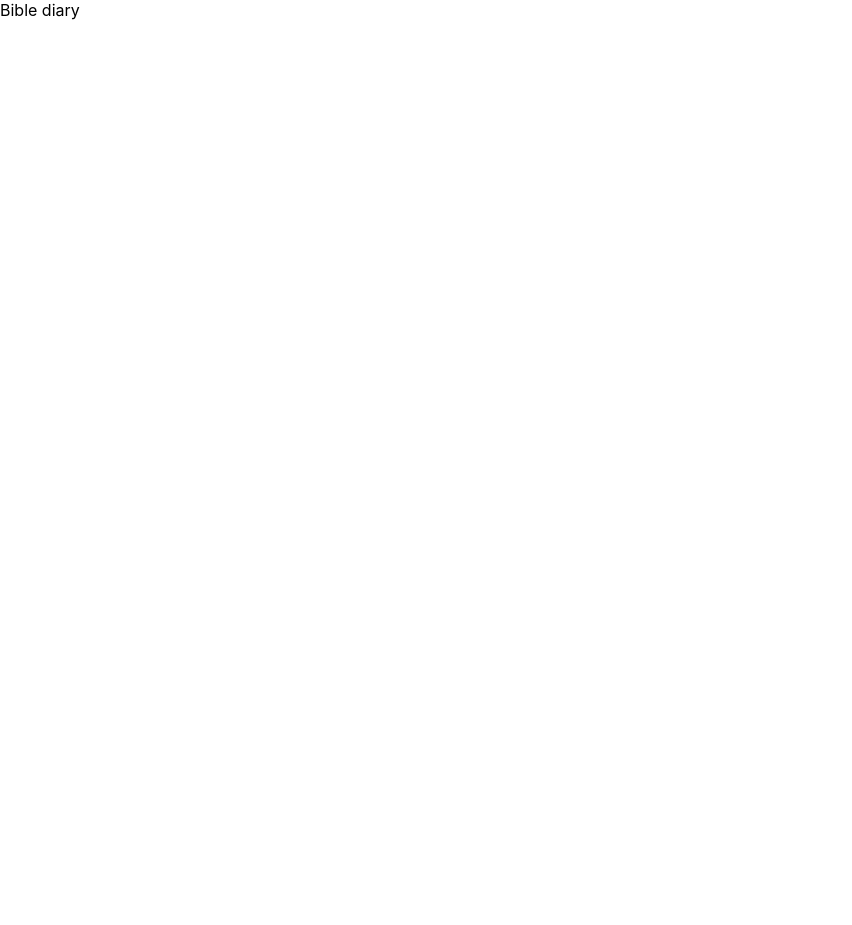
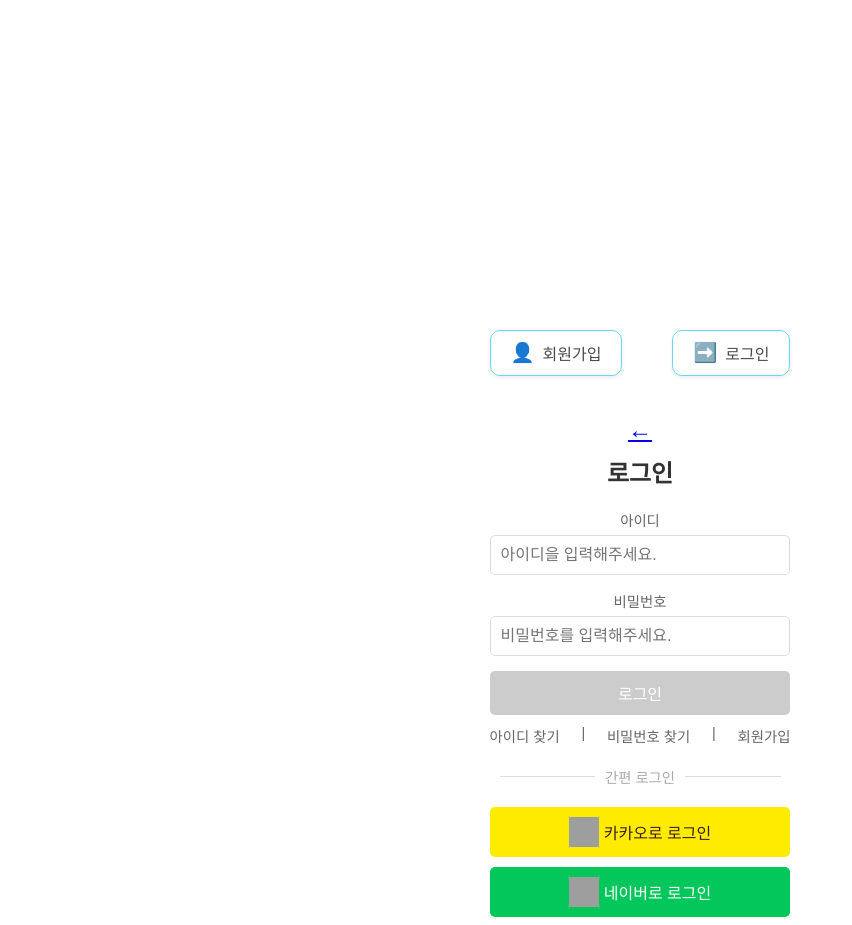
Before and after one commit to Hoya0718/Hoya0718-BibleTodolistC, a React (Create React App) app in the folder bibletodolist/: page / in a window 1280 px wide. Shown: the top 925 px of the page, without its empty margins (0-852 px from the left). Before the commit the page ends 800 px from the top, so only its background shows below. Built offline with nearby package versions, Linux system fonts and the light colour scheme; grey boxes are pictures that could not be loaded.

Commit message:
login페이지, 초기 페이지 생성 2024-11-11 22:23

```diff
--- a/bibletodolist/src/App.js
+++ b/bibletodolist/src/App.js
@@ -1,9 +1,12 @@
-import React from 'react';
-import Hello from './Hello';
+import React from "react";
+import Hello from "./Hello";
+import Login from "./Login";
+
 function App() {
   return (
     <div className="App">
-      <Hello></Hello>
+      <Hello />
+      <Login />
     </div>
   );
 }
--- /dev/null
+++ b/bibletodolist/src/Hello.css
@@ -0,0 +1,74 @@
+* {
+    margin: 0;
+    padding: 0;
+    box-sizing: border-box;
+    font-family: Arial, sans-serif;
+}
+
+
+body {
+    display: flex;
+    justify-content: center;
+    align-items: center;
+    height: 100vh;
+    /*background-image: url('/img/introview.jpg');*/
+    background-size: cover;
+    background-position: center;
+}
+
+
+.container {
+    text-align: center;
+    color: #4a4a4a;
+}
+
+
+#title {
+    font-size: 3.5rem;
+    font-family: 'Georgia', serif;
+    color: #4a4a4a;
+    margin-bottom: 25px;
+    padding-top: 170px;
+
+}
+
+
+.open-btn {
+    display: inline-block;
+    padding: 5px 15px;
+    margin-bottom: 400px;
+    font-size: 1.5rem;
+    color: #4a4a4a;
+    background: #acb6e5;
+    background: -webkit-linear-gradient(to right, #86fde8, #acb6e5);
+    background: linear-gradient(to right, #86fde8, #acb6e5);
+    border-radius: 20px;
+    text-decoration: none;
+}
+
+
+.bottom-buttons {
+    display: flex;
+    justify-content: center;
+    gap: 50px;
+}
+
+
+.btn {
+    display: flex;
+    align-items: center;
+    padding: 10px 20px;
+    font-size: 1rem;
+    color: #4a4a4a;
+    background-color: white;
+    border-radius: 10px;
+    text-decoration: none;
+    border: 1px solid #6DD5FA;
+    box-shadow: 0 2px 4px rgba(27, 105, 92, 0.1);
+}
+
+
+.icon {
+    margin-right: 8px;
+    font-size: 1.2rem;
+}
--- a/bibletodolist/src/Hello.js
+++ b/bibletodolist/src/Hello.js
@@ -1,8 +1,18 @@
 import React from 'react';
+import './Hello.css'
 
-function Hello () {
-    return(
-        <div><span>Bible diary</span></div>
+const Hello = () => {
+    return (
+        <div>
+            <div className="container">
+                <div> <span id="title">Bible diary</span></div>
+                <button className="open-btn">open</button>
+                <div className="bottom-buttons">
+                    <button className="btn"><span class="icon">👤</span>회원가입</button>
+                    <button className="btn"><span class="icon">➡️</span>로그인</button>
+                </div>
+            </div>
+        </div>
     )
 }
 
--- /dev/null
+++ b/bibletodolist/src/Login.css
@@ -0,0 +1,132 @@
+
+* {
+    margin: 0;
+    padding: 0;
+    box-sizing: border-box;
+    font-family: Arial, sans-serif;
+}
+
+body {
+    display: flex;
+    justify-content: center;
+    align-items: center;
+    height: 100vh;
+    background-color: white;
+}
+
+.container {
+    width: 100%;
+    max-width: 400px;
+    padding: 20px;
+    background-color: white;
+}
+
+.back-arrow {
+    font-size: 1.5rem;
+    margin-bottom: 10px;
+    cursor: pointer;
+}
+
+h1 {
+    font-size: 1.5rem;
+    font-weight: bold;
+    margin-bottom: 20px;
+    color: #333;
+}
+
+label {
+    display: block;
+    font-size: 0.9rem;
+    margin-bottom: 5px;
+    color: #666;
+}
+
+input[type="text"],
+input[type="password"] {
+    width: 100%;
+    padding: 10px;
+    margin-bottom: 15px;
+    font-size: 1rem;
+    border: 1px solid #ddd;
+    border-radius: 5px;
+}
+
+.login-btn {
+    width: 100%;
+    padding: 10px;
+    font-size: 1rem;
+    color: white;
+    background-color: #ccc;
+    border: none;
+    border-radius: 5px;
+    cursor: pointer;
+}
+
+.login-btn:disabled {
+    background-color: #e0e0e0;
+}
+
+.link-group {
+    display: flex;
+    justify-content: space-between;
+    font-size: 0.9rem;
+    margin: 10px 0 20px;
+    color: #666;
+}
+
+.link-group a {
+    color: #666;
+    text-decoration: none;
+}
+
+.separator {
+    display: flex;
+    align-items: center;
+    margin: 20px 0;
+    color: #aaa;
+    font-size: 0.9rem;
+}
+
+.separator:before,
+.separator:after {
+    content: "";
+    flex: 1;
+    height: 1px;
+    background-color: #ddd;
+    margin: 0 10px;
+}
+
+.social-login-btn {
+    display: flex;
+    align-items: center;
+    justify-content: center;
+    width: 100%;
+    padding: 10px;
+    font-size: 1rem;
+    color: white;
+    border: none;
+    border-radius: 5px;
+    margin-bottom: 10px;
+    cursor: pointer;
+}
+
+.kakao {
+    background-color: #FFEB00;
+    color: #3C1E1E;
+}
+
+.naver {
+    background-color: #03C75A;
+    color: white;
+}
+
+.google {
+    background-color: #F5F5F5;
+    color: #333;
+    border: 1px solid #ddd;
+}
+img{
+ width: 30px;
+ height: 30px;
+ margin-right: 5px;
+}
--- /dev/null
+++ b/bibletodolist/src/Login.js
@@ -0,0 +1,39 @@
+import React from 'react';
+import "./Login.css"
+
+const Login = () => {
+    return (
+        <div>
+            <div className="container">
+                <a href="#">
+                    <div className="back-arrow">←</div>
+                </a>
+                <h1>로그인</h1>
+
+                <label for="id">아이디</label>
+                <input type="text" id="id" placeholder="아이디을 입력해주세요." />
+
+                <label for="password">비밀번호</label>
+                <input type="password" id="password" placeholder="비밀번호를 입력해주세요." />
+
+                <button className="login-btn" disabled="">로그인</button>
+
+                <div className="link-group">
+                    <a href="#">아이디 찾기</a>
+                    <span>|</span>
+                    <a href="#">비밀번호 찾기</a>
+                    <span>|</span>
+                    <a href="#">회원가입</a>
+                </div>
+
+                <div className="separator">간편 로그인</div>
+
+                <button className="social-login-btn kakao"><img src="/img/카카오.png" />카카오로 로그인</button>
+                <button className="social-login-btn naver"><img src="/img/naver.png" />네이버로 로그인</button>
+                <button className="social-login-btn google"><img src="/img/gogle.png" /><p>구글로 로그인</p></button>
+            </div>
+        </div>
+    )
+}
+
+export default Login;
```
Also changed, not shown: bibletodolist/src/button.js (added).
